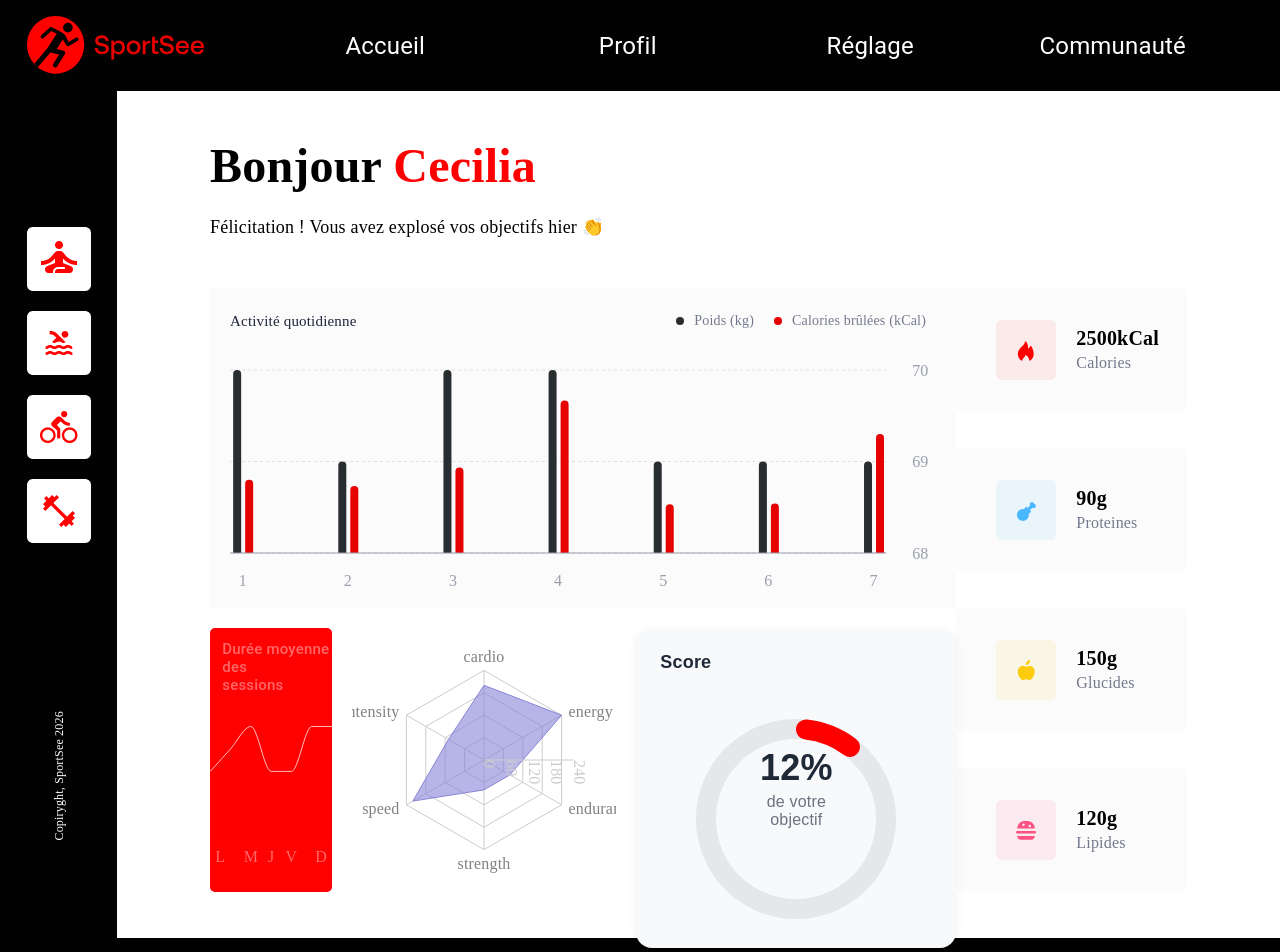
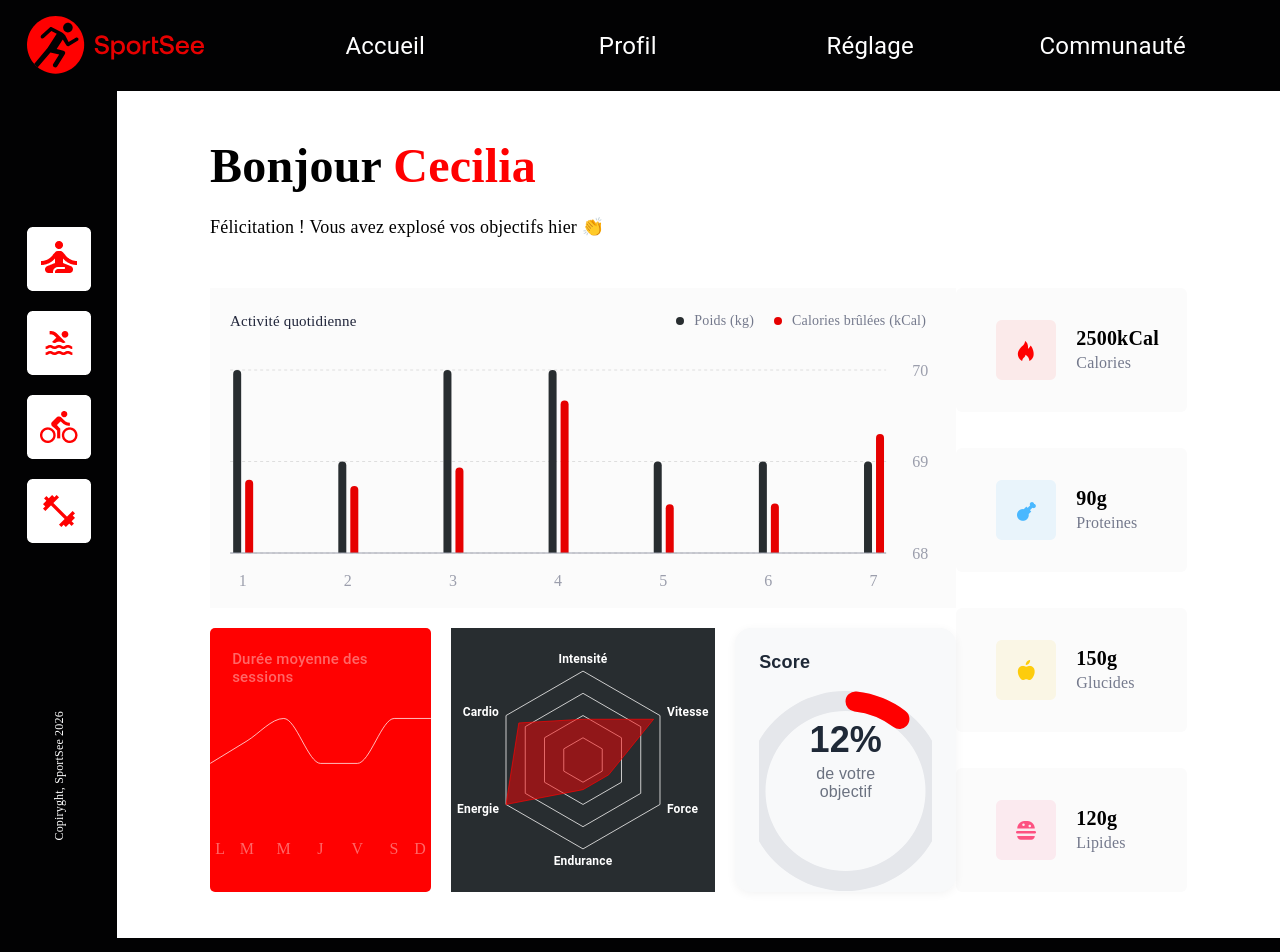
Before and after one commit to gandrica/OC-P12-SportSee, a React (Vite) app: page / in a window 1280 px wide. Shown: the top 952 px of the page. Built offline with nearby package versions, Linux system fonts and the light colour scheme; some icons are missing.

Commit message:
MAJ Logique et Mise en page du composant KindChart

```diff
--- a/src/components/charts/AverageChart.module.scss
+++ b/src/components/charts/AverageChart.module.scss
@@ -1,9 +1,9 @@
 .averageChart {
-  position: relative; // Indispensable pour l'overlay
+  grid-area: averageChart;
+  position: relative;
   background-color: #ff0101;
   border-radius: 5px;
-  overflow: hidden; // Pour que l'overlay ne dépasse pas des bords arrondis
-  grid-area: averageChart;
+  overflow: hidden;
   padding: 0;
 
   .title {
@@ -21,6 +21,6 @@
   right: 0;
   bottom: 0;
   background-color: rgba(0, 0, 0, 0.1);
-  pointer-events: none; // Pour que la souris "passe à travers" vers le graphique
+  pointer-events: none;
   z-index: 10;
 }
--- a/src/components/charts/KindChart.jsx
+++ b/src/components/charts/KindChart.jsx
@@ -10,38 +10,61 @@ import { RechartsDevtools } from "@recharts/devtools";
 import styles from "./KindChart.module.scss";
 
 function KindChart({ userPerformanceData }) {
-  const data = userPerformanceData[0]?.data.map((item) => {
-    return { value: item.value, kind: userPerformanceData[0]?.kind[item.kind] };
-  });
+  function transformData(data) {
+    const dataTransfromed = data.map((item) => {
+      return {
+        value: item.value,
+        kind: userPerformanceData[0]?.kind[item.kind],
+      };
+    });
+    [dataTransfromed[0], dataTransfromed[4]] = [
+      dataTransfromed[4],
+      dataTransfromed[0],
+    ];
+    [dataTransfromed[1], dataTransfromed[3]] = [
+      dataTransfromed[3],
+      dataTransfromed[1],
+    ];
+    console.log(dataTransfromed);
+    return dataTransfromed;
+  }
+  transformData(userPerformanceData[0]?.data);
+  const data = transformData(userPerformanceData[0]?.data);
+
   return (
     <div className={styles.intensityChart}>
       <RadarChart
-        style={{
-          width: "100%",
-          height: "100%",
-          maxWidth: "500px",
-          maxHeight: "80vh",
-          aspectRatio: 1,
-        }}
+        className={styles.radarChart}
         responsive
-        outerRadius="80%"
+        outerRadius="70%"
         data={data}
-        margin={{
-          top: 20,
-          left: 20,
-          right: 20,
-          bottom: 20,
-        }}
+        startAngle={30}
+        endAngle={-330}
       >
-        <PolarGrid />
-        <PolarAngleAxis dataKey="kind" />
-        <PolarRadiusAxis />
+        <PolarGrid radialLines={false} />
+        <PolarRadiusAxis tick={false} axisLine={false} />
+        <PolarAngleAxis
+          dataKey="kind"
+          tick={{
+            fill: "#fff", // Change la couleur du texte (hex, rgb, ou nom de couleur)
+            fontSize: 12, // Optionnel : modifie la taille
+            fontWeight: "bold", // Optionnel : met en gras
+          }}
+          tickFormatter={(value) => {
+            if (value === "intensity") return "Intensité";
+            if (value === "speed") return "Vitesse";
+            if (value === "strength") return "Force";
+            if (value === "energy") return "Energie";
+            if (value === "endurance") return "Endurance";
+            if (value === "cardio") return "Cardio";
+          }}
+        />
         <Radar
           name="Mike"
           dataKey="value"
-          stroke="#8884d8"
-          fill="#8884d8"
-          fillOpacity={0.6}
+          stroke="#FF0101B2"
+          fill="#FF0101B2"
+          fillOpacity={0.7}
         />
         <RechartsDevtools />
       </RadarChart>
--- a/src/components/charts/KindChart.module.scss
+++ b/src/components/charts/KindChart.module.scss
@@ -1,3 +1,13 @@
 .intensityChart {
   grid-area: intensityChart;
+  .radarChart {
+    font-family: "Roboto", sans-serif;
+    width: 100%;
+    height: 100%;
+    max-width: "500px";
+    max-height: "80vh";
+    color: #fff;
+    background-color: #282d30;
+    aspect-ratio: 1;
+  }
 }
--- a/src/components/charts/PerformanceChart.jsx
+++ b/src/components/charts/PerformanceChart.jsx
@@ -21,8 +21,8 @@ const PerformanceChart = () => {
   return (
     <div
       style={{
-        width: "320px",
-        height: "320px",
+        width: "100%",
+        height: "100%",
         backgroundColor: "#f8f9fa", // Fond de la carte
         borderRadius: "16px",
         padding: "24px",
```
